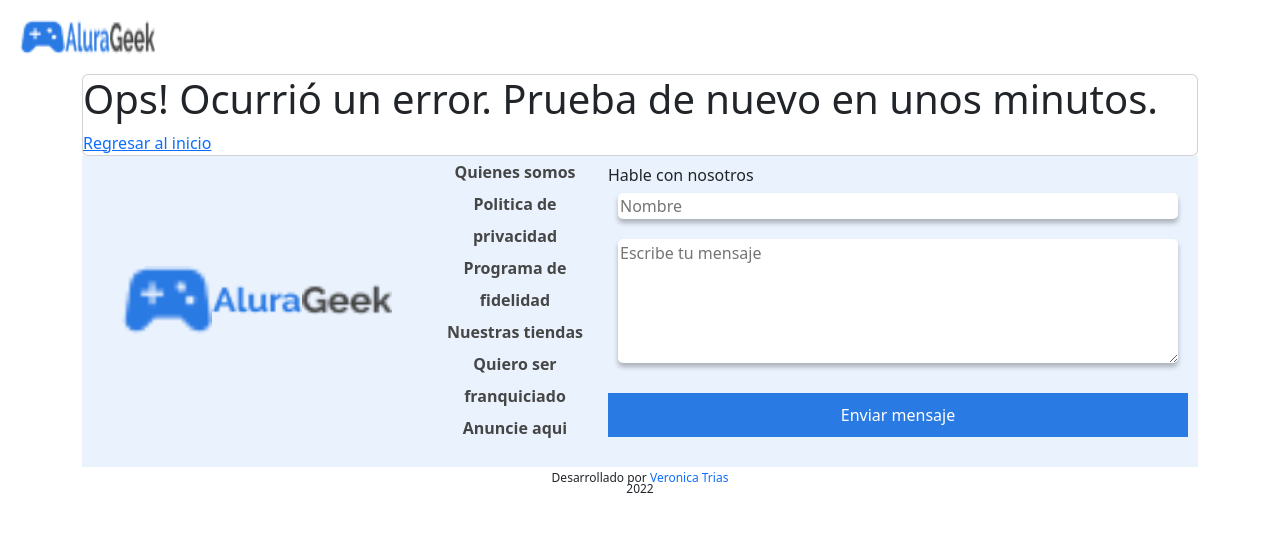
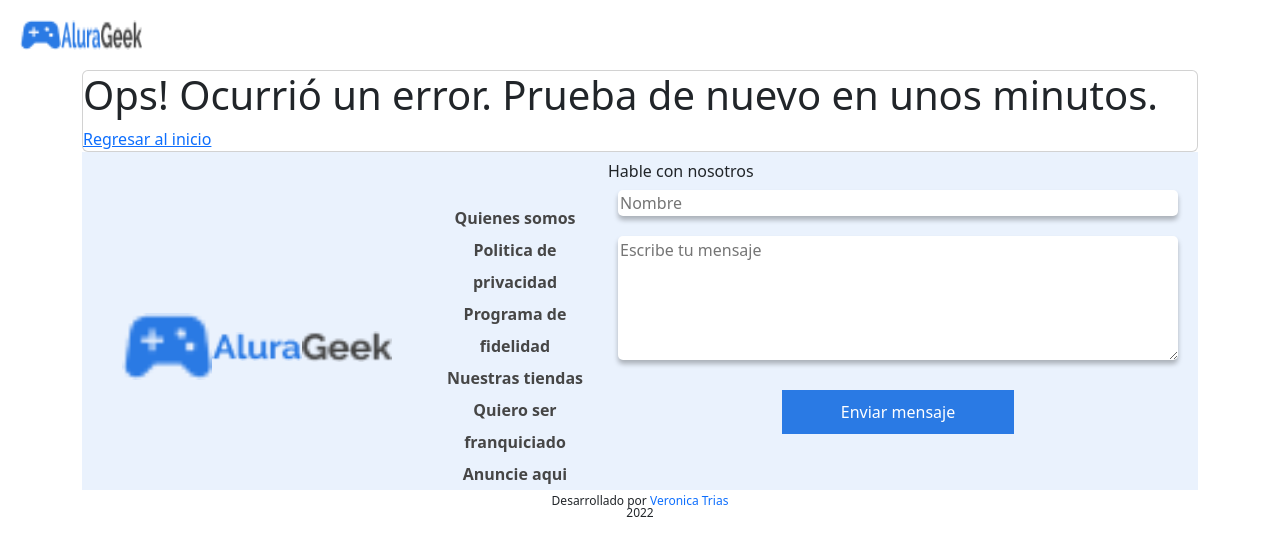
Before and after one commit to VeroRamm/AluraGeek-Ecommerce, a website: page screens/error.html in a window 1280 px wide. Drawn offline with nearby package versions, Linux system fonts and the light colour scheme.

Commit message:
modifique tamaño de botones

```diff
--- a/assets/css/base.css
+++ b/assets/css/base.css
@@ -19,6 +19,7 @@ html{
 .logo a{
     display: flex;
     justify-content:space-around;
+    width: 90%;
 }
 .logo img{
     width:45px;
@@ -45,12 +46,19 @@ html{
    -ms-transform:scale(1.2);
    -o-transform:scale(1.2);
 }
+.enviar{
+    width: 40%;
+    margin-left: 30%;
+}
 
 .footer{
     background-color: var(--bkfooter);
     text-align: center;
     width: 100%;
 
+}
+.footer-links{
+    margin-top: 50px;
 }
 .logo-footer{
     margin: 20px;
--- a/controllers/footer.js
+++ b/controllers/footer.js
@@ -22,7 +22,7 @@ const relleno = `
             <input class="box" type="text" placeholder="Nombre" data-contactoNombre>
             <textarea class="box" name="" id="" cols="20" rows="5" placeholder="Escribe tu mensaje" data-contactoMensaje></textarea>
             <div id="error"></div>
-            <button class="boton"type="submit" id="fornBoton">Enviar mensaje</button>
+            <button class="boton enviar" type="submit" id="fornBoton">Enviar mensaje</button>
         </form>
     </div>
 </div>`;
```
Also changed, not shown: assets/css/index.css (+7 -0 lines).
